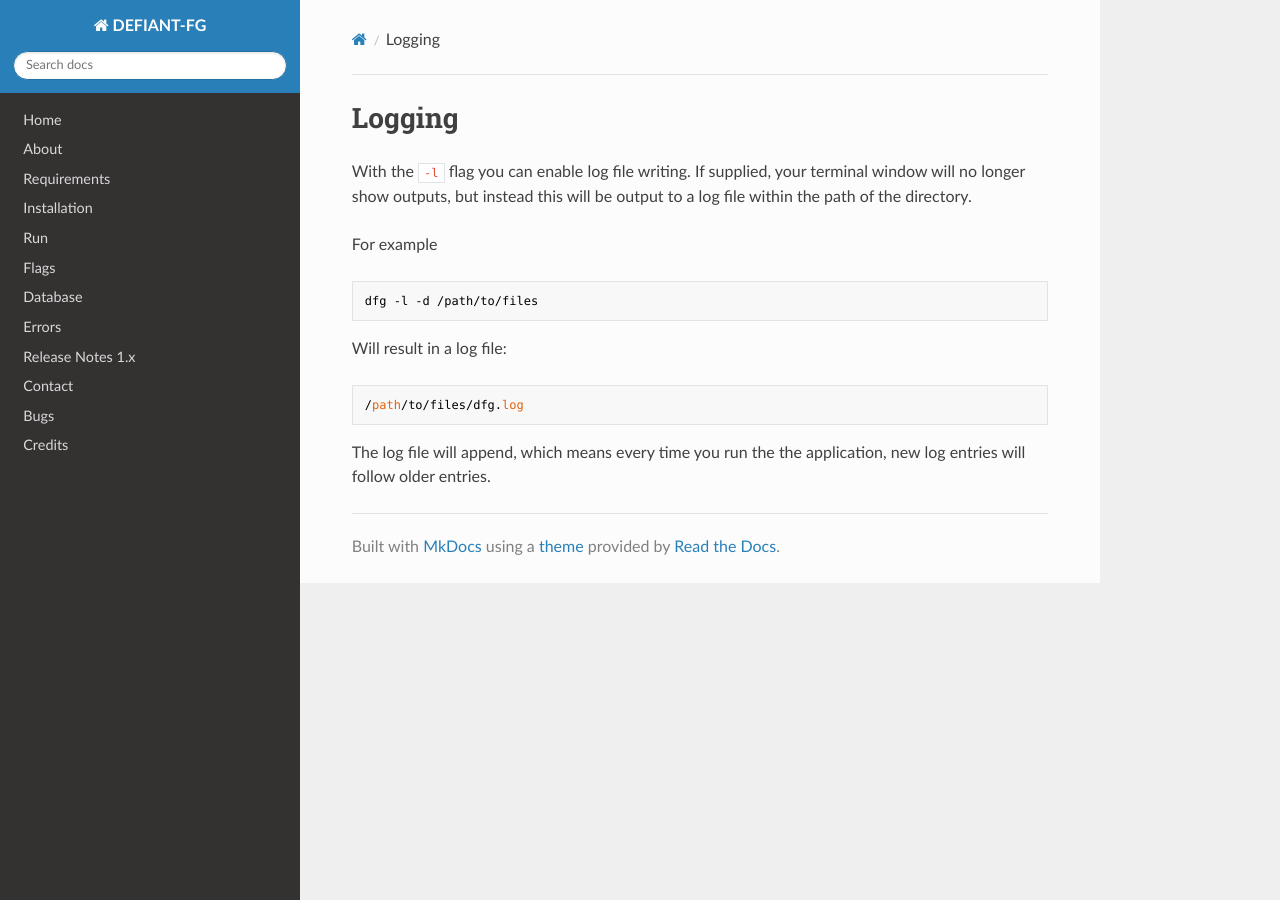
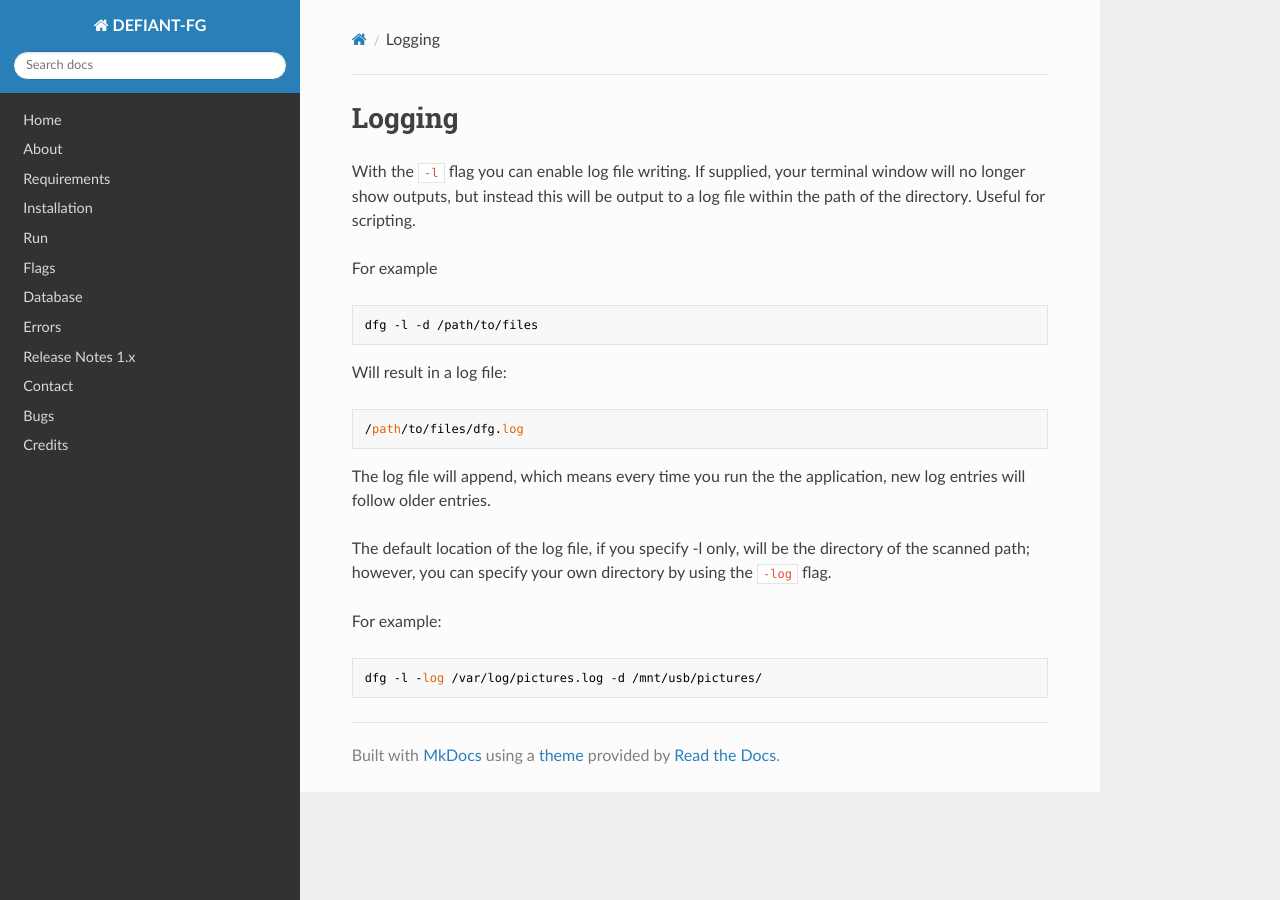
Before and after one commit to karlh001/defiant-fg, an MkDocs documentation site: the page built from docs/log.md, in a window 1280 px wide. Built offline with MkDocs 1.6.1, drawn with Linux system fonts in a browser that asks for light colours; nearby versions of some CDN libraries.

Commit message:
finished log

```diff
--- a/docs/log.md
+++ b/docs/log.md
@@ -1,6 +1,6 @@
 # Logging
 
-With the `-l` flag you can enable log file writing. If supplied, your terminal window will no longer show outputs, but instead this will be output to a log file within the path of the directory.
+With the `-l` flag you can enable log file writing. If supplied, your terminal window will no longer show outputs, but instead this will be output to a log file within the path of the directory. Useful for scripting.
 
 For example
 
@@ -12,3 +12,9 @@ Will result in a log file:
 
 
 The log file will append, which means every time you run the the application, new log entries will follow older entries.
+
+The default location of the log file, if you specify -l only, will be the directory of the scanned path; however, you can specify your own directory by using the `-log` flag.
+
+For example:
+
+	dfg -l -log /var/log/pictures.log -d /mnt/usb/pictures/
```
Also changed, not shown: docs/flags.md (+8 -0 lines), 2 other files.
